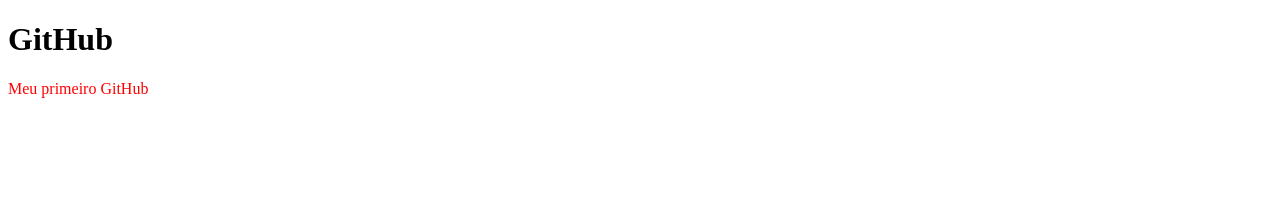
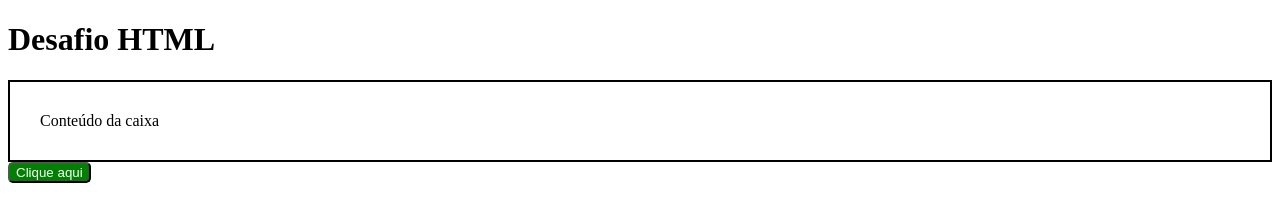
Before and after one commit to Samuelbrum28/aula-html, a plain HTML site: page index.html in a window 1280 px wide. Drawn offline with Linux system fonts and the light colour scheme.

Commit message:
Add files via upload

```diff
--- a/index.html
+++ b/index.html
@@ -3,11 +3,17 @@
 <head>
     <meta charset="UTF-8">
     <meta name="viewport" content="width=device-width, initial-scale=1.0">
-    <title>Aula Github</title>
+    <title>formulário</title>
+    <link rel="stylesheet" href="estilo.css">
+
+
 </head>
 <body>
-    <h1>GitHub</h1>
-    <p style="color: red;">Meu primeiro GitHub</p>
+    <h1>Desafio HTML</h1>
+    <div class="caixa">
+        Conteúdo da caixa
+      </div>
 
+    <button>Clique aqui</button>
 </body>
 </html>
```
